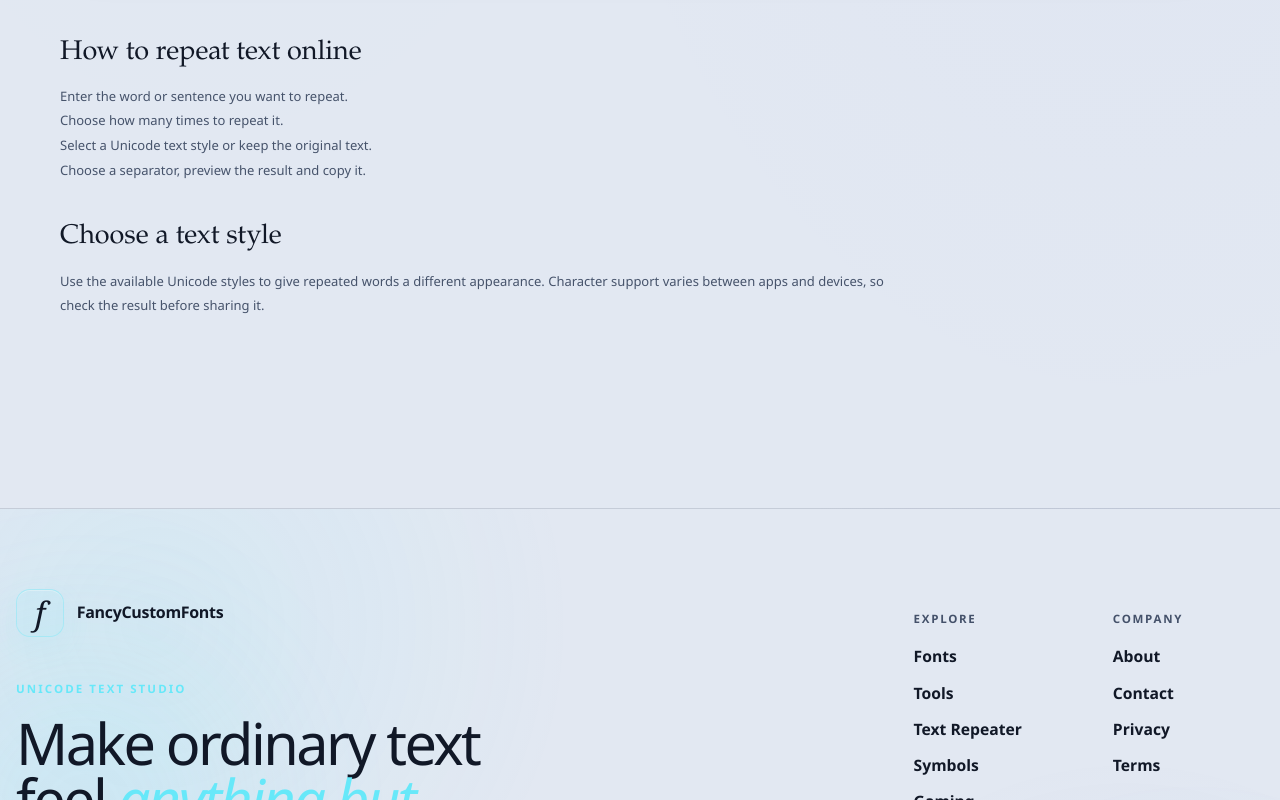
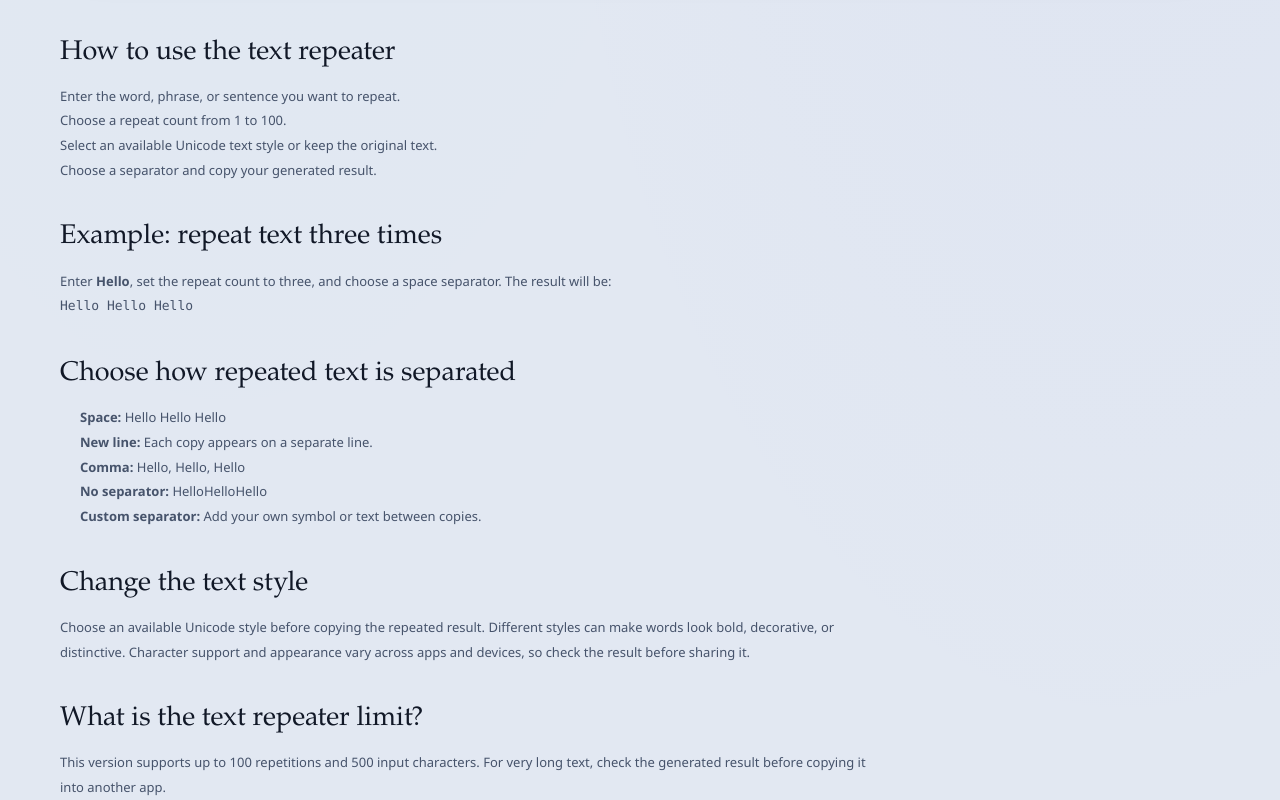
Before and after one commit to jutt1554295-tech/fancycustomfonts, a Next.js app: page /tools/text-repeater in a window 1280 px wide. Shown: the part 1460-2260 px from the top of the page. Built offline with nearby package versions, Linux system fonts and the light colour scheme; no server answers.

Commit message:
Improve text repeater SEO content

```diff
--- a/app/tools/text-repeater/page.tsx
+++ b/app/tools/text-repeater/page.tsx
@@ -6,7 +6,7 @@ import { siteUrl } from "@/lib/site";
 export const metadata: Metadata = {
   title: "Text Repeater – Repeat Words Online",
   description:
-    "Repeat words and sentences online, choose a Unicode text style, select a separator, and copy your result instantly.",
+    "Repeat words and sentences online, choose a Unicode text style, select a separator and copy your result instantly.",
 
   alternates: {
     canonical: "/tools/text-repeater",
@@ -41,21 +41,47 @@ export default function TextRepeaterPage() {
         <TextRepeater />
 
         <article className="content-copy">
-          <h2>How to repeat text online</h2>
-          <ol>
-            <li>Enter the word or sentence you want to repeat.</li>
-            <li>Choose how many times to repeat it.</li>
-            <li>Select a Unicode text style or keep the original text.</li>
-            <li>Choose a separator, preview the result and copy it.</li>
-          </ol>
+  <h2>How to use the text repeater</h2>
+  <ol>
+    <li>Enter the word, phrase, or sentence you want to repeat.</li>
+    <li>Choose a repeat count from 1 to 100.</li>
+    <li>Select an available Unicode text style or keep the original text.</li>
+    <li>Choose a separator and copy your generated result.</li>
+  </ol>
 
-          <h2>Choose a text style</h2>
-          <p>
-            Use the available Unicode styles to give repeated words a
-            different appearance. Character support varies between apps
-            and devices, so check the result before sharing it.
-          </p>
-        </article>
+  <h2>Example: repeat text three times</h2>
+  <p>
+    Enter <strong>Hello</strong>, set the repeat count to three,
+    and choose a space separator. The result will be:
+  </p>
+  <p>
+    <code>Hello Hello Hello</code>
+  </p>
+
+  <h2>Choose how repeated text is separated</h2>
+  <ul>
+    <li><strong>Space:</strong> Hello Hello Hello</li>
+    <li><strong>New line:</strong> Each copy appears on a separate line.</li>
+    <li><strong>Comma:</strong> Hello, Hello, Hello</li>
+    <li><strong>No separator:</strong> HelloHelloHello</li>
+    <li><strong>Custom separator:</strong> Add your own symbol or text between copies.</li>
+  </ul>
+
+  <h2>Change the text style</h2>
+  <p>
+    Choose an available Unicode style before copying the repeated
+    result. Different styles can make words look bold, decorative,
+    or distinctive. Character support and appearance vary across
+    apps and devices, so check the result before sharing it.
+  </p>
+
+  <h2>What is the text repeater limit?</h2>
+  <p>
+    This version supports up to 100 repetitions and 500 input
+    characters. For very long text, check the generated result
+    before copying it into another app.
+  </p>
+</article>
       </div>
     </div>
   );
```
